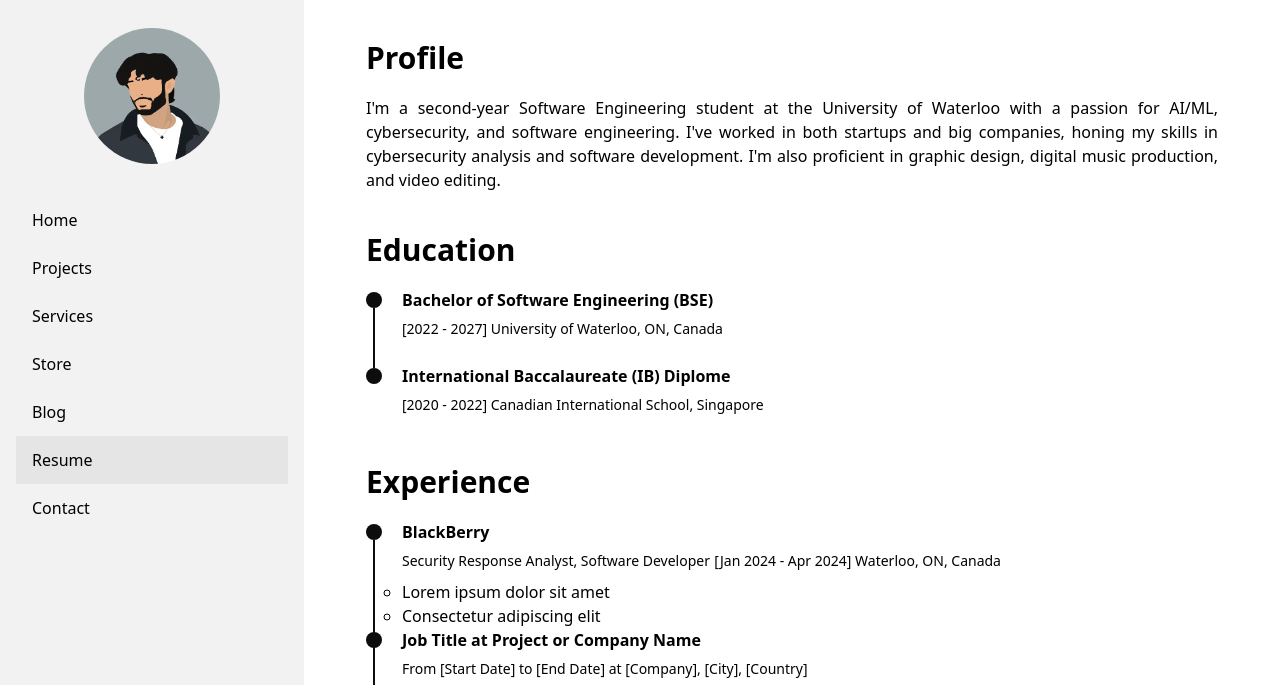
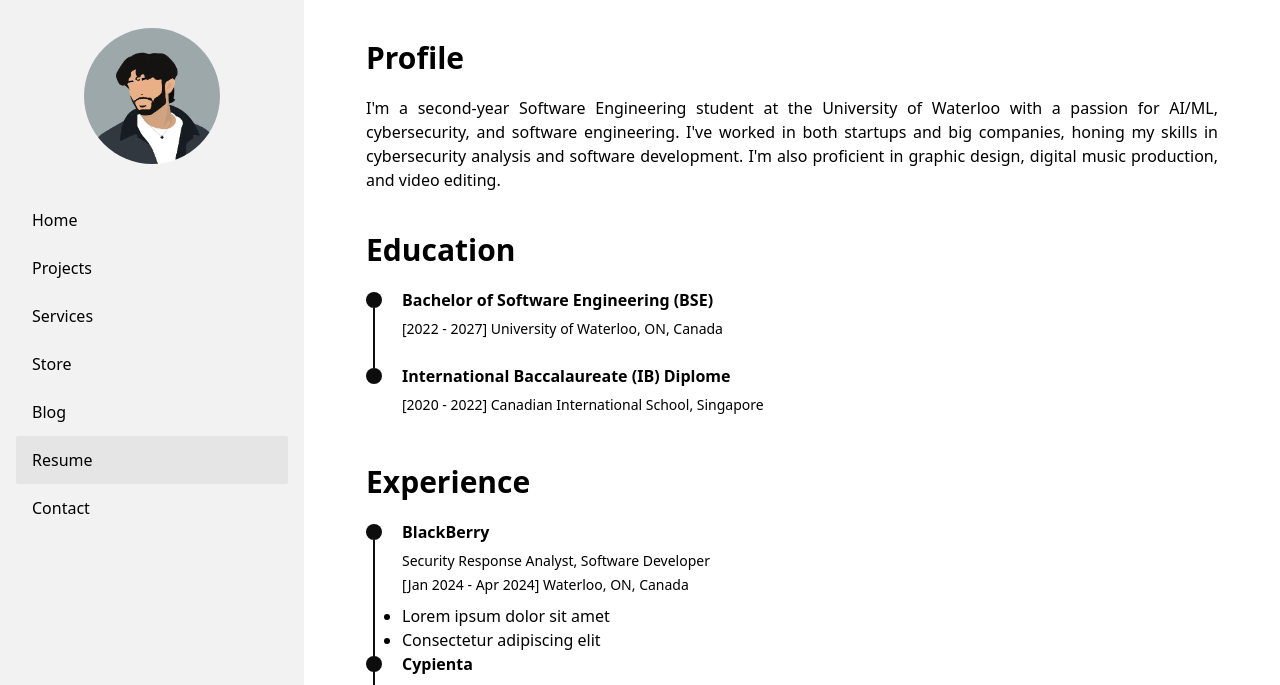
Before and after one commit to rawsab/rawsab.github.io, an Astro site: page /cv in a window 1280 px wide. Shown: the top 685 px of the page. Built offline with nearby package versions, Linux system fonts and the light colour scheme; Astro itself is replaced by a stand-in of ours.

Commit message:
Update formatting

```diff
--- a/src/components/cv/TimeLine.astro
+++ b/src/components/cv/TimeLine.astro
@@ -10,6 +10,7 @@ const { title, subtitle, timeloc } = Astro.props;
   <div class="experience__data bd-grid px-5">
     <h3 class="font-semibold mb-1">{title}</h3>
     <span class="font-light text-sm">{subtitle}</span>
+    <br>
     <span class="font-light text-sm">{timeloc}</span>
     <p class="my-2 text-justify">
       <slot />
--- a/src/pages/cv.astro
+++ b/src/pages/cv.astro
@@ -46,7 +46,7 @@ import TimeLineElement from "../components/cv/TimeLine.astro";
       </ul>
     </TimeLineElement>
     <TimeLineElement
-      title="Job Title at Project or Company Name"
+      title="Cypienta"
       subtitle="From [Start Date] to [End Date] at [Company], [City], [Country]"
     >
       Lorem ipsum dolor sit amet, consectetur adipiscing elit, sed do eiusmod tempor incididunt ut labore et dolore magna aliqua. Ut enim ad minim veniam, quis nostrud exercitation ullamco laboris nisi ut aliquip ex ea commodo consequat. Duis aute irure dolor in reprehenderit in voluptate velit esse cillum dolore eu fugiat nulla pariatur. Excepteur sint occaecat cupidatat non proident.
--- a/src/styles/global.css
+++ b/src/styles/global.css
@@ -5,5 +5,8 @@
 /* Lists */
 
 li {
-    list-style-type: circle;
+    list-style-type: disc;
+    list-style-position: outside;
+    margin-bottom: 16;
+    margin-left: 25;
 }
```
